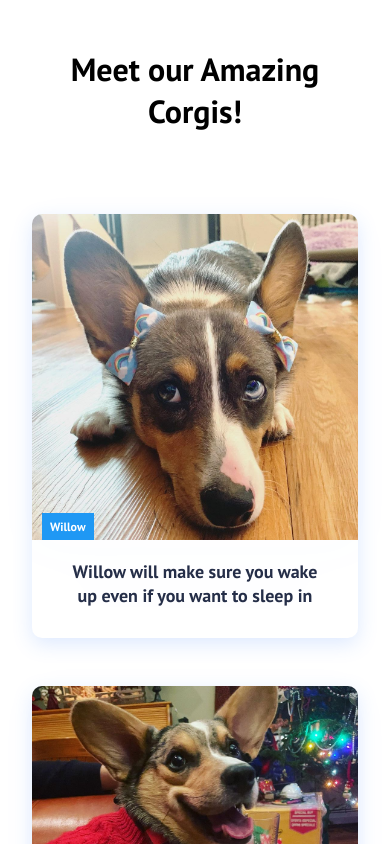
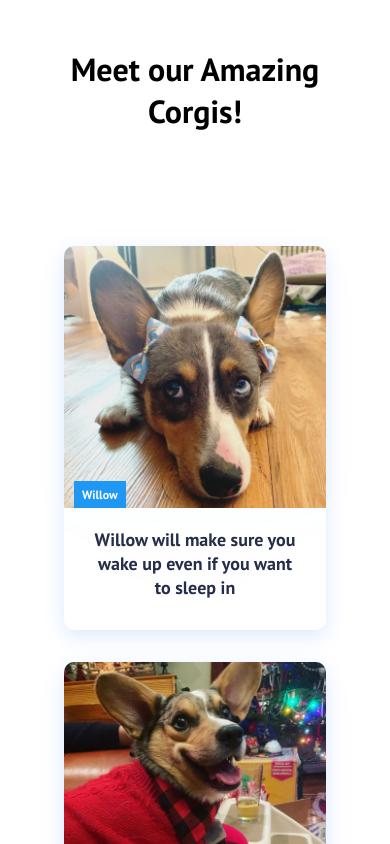
Before and after one commit to LifestreamX/the-cozi-corgi, a React (Create React App) app: page / in a window 390 px wide. Shown: the part 940-1784 px from the top of the page. Built offline with nearby package versions, Linux system fonts and the light colour scheme; the HTML template or start-up script is replaced by a standard one.

Commit message:
mobile fixes

```diff
--- a/src/components/Cards.css
+++ b/src/components/Cards.css
@@ -12,7 +12,7 @@ h1 {
   flex-flow: column;
   align-items: center;
   max-width: 1120px;
-  width: 90%;
+  width: 100%;
   margin: 0 auto;
 }
 
@@ -106,7 +106,6 @@ h1 {
   }
 
   .cards-wrapper {
-    position: absolute;
     width: 100%;
     background-color: white;
   }
@@ -117,3 +116,19 @@ h1 {
     margin-bottom: 2rem;
   }
 }
+
+@media screen and (max-width: 480px) {
+  .cards-container {
+  }
+
+  .cards-wrapper {
+  }
+
+  .cards-item {
+  }
+
+  .cards-item {
+    margin: 0rem !important;
+    margin-top: 2rem !important;
+  }
+}
```
